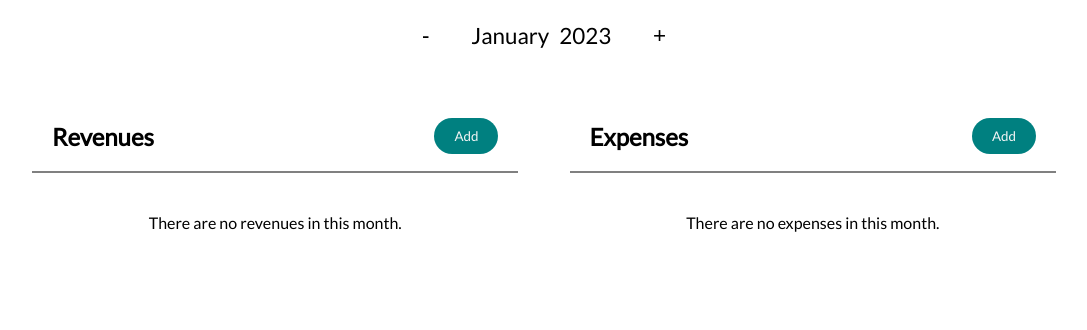
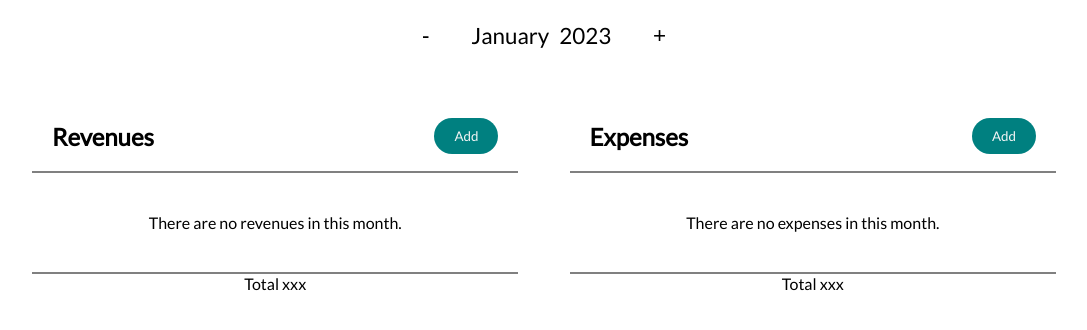
Before and after one commit to BlazejDuszynski/home_budget, a React (Create React App) app: page / in a window 1280 px wide. Shown: the top 330 px of the page, without its empty margins (96-1183 px from the left). Built offline with nearby package versions, Linux system fonts and the light colour scheme.

Commit message:
Removed unnecessary Summary component

```diff
--- a/src/Components/Layout/EntriesContainer.js
+++ b/src/Components/Layout/EntriesContainer.js
@@ -67,6 +67,7 @@ const EntriesContainer = (props) => {
           );
         })
       )}
+      <p className={classes.total}>Total xxx</p>
     </div>
   );
 };
--- a/src/Components/Layout/EntriesContainer.module.css
+++ b/src/Components/Layout/EntriesContainer.module.css
@@ -39,3 +39,8 @@
     transform: scale(1);
   }
 }
+
+.total {
+  border-top: 2px solid grey;
+  margin: 0;
+}
--- a/src/Components/Layout/Entry.module.css
+++ b/src/Components/Layout/Entry.module.css
@@ -41,7 +41,6 @@
 
 .trash {
   cursor: pointer;
-  font-size: 1.1em;
   display: flex;
   align-items: center;
   font-size: 1.7em;
--- a/src/Components/Layout/Summary.module.css
+++ /dev/null
@@ -1,21 +0,0 @@
-.container {
-  flex-basis: 100%;
-  display: flex;
-  justify-content: space-between;
-  flex-wrap: wrap;
-}
-
-.revenues {
-  flex-basis: 50%;
-  text-align: center;
-}
-
-.expenses {
-  flex-basis: 50%;
-  text-align: center;
-}
-
-.total {
-  flex-basis: 100%;
-  text-align: center;
-}
--- a/src/Components/UI/Main.js
+++ b/src/Components/UI/Main.js
@@ -21,17 +21,14 @@ const Main = () => {
         {isAddEntryModalOpen && (
           <AddEntryModal onCloseModal={closeAddEntryModalHandler} />
         )}
-        {/* <DateProvider> */}
         <EntriesContainer
           name="Revenues"
           onOpenModal={openAddEntryModalHandler}
         />
-        {/* <Summary /> */}
         <EntriesContainer
           name="Expenses"
           onOpenModal={openAddEntryModalHandler}
         />
-        {/* </DateProvider> */}
       </main>
     </EntryTypeProvider>
   );
```
Also changed, not shown: src/Components/Layout/Summary.js (deleted, +0 -13 lines).
